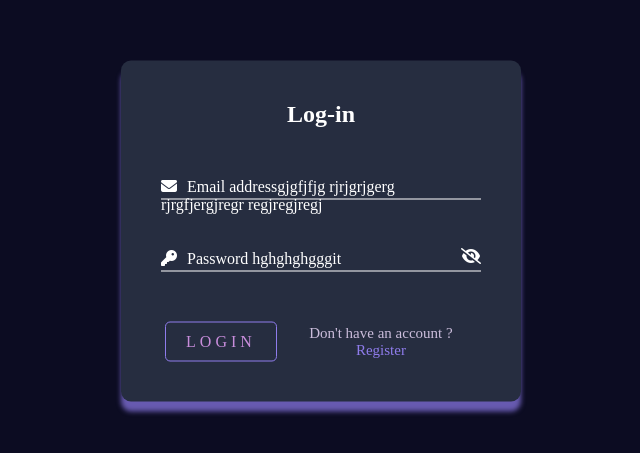
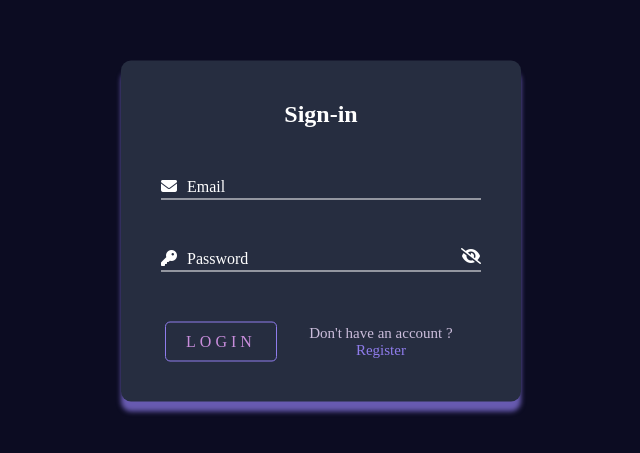
Before and after one commit to Lahcen-88/Login-Form, a plain HTML site: page index.html in a window 1280 px wide. Shown: the part 169-622 px from the top of the page, without its empty margins (319-959 px from the left). Drawn offline with Linux system fonts and the light colour scheme.

Commit message:
leaving everything clean after modification.

```diff
--- a/index.html
+++ b/index.html
@@ -12,18 +12,18 @@
 </head>
 <body>
     <div class="login-box">
-        <h2>Log-in</h2>
+        <h2>Sign-in</h2>
         <form>
             <div class="user-box">
                 <input type="text" required>
-                <label><i class="fa-solid fa-envelope"></i>Email addressgjgfjfjg rjrjgrjgerg rjrgfjergjregr regjregjregj </label>
+                <label><i class="fa-solid fa-envelope"></i>Email</label>
             </div>
             <div class="user-box">
                 <input type="password" required id="pass-input">
                 <span class="eyes" id="show-password">
                     <i class="fa-solid fa-eye-slash"></i>
                 </span>
-                <label><i class="fa-solid fa-key"></i>Password hghghghgggit </label>
+                <label><i class="fa-solid fa-key"></i>Password</label>
             </div>
             <div class="button-form">
                 <a id="submit" href="#">Login</a>
```
